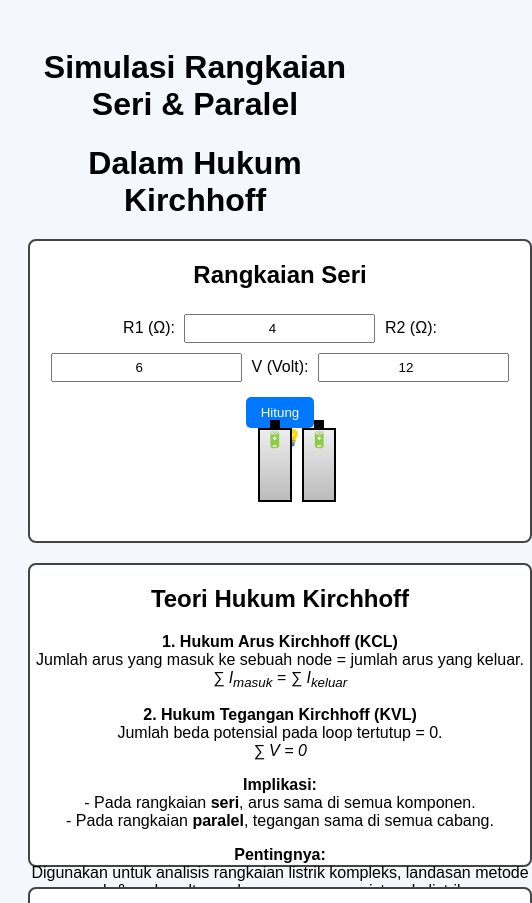
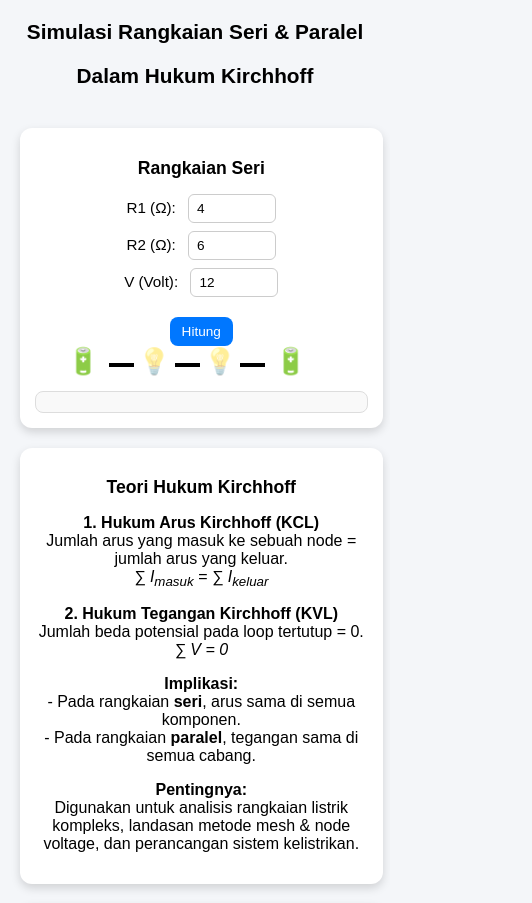
Before and after one commit to ZakyCode/Hukum_kirchhoff, a plain HTML site: page index.html in a window 390 px wide. Shown: the top 903 px of the page, 532 px wide, since content can reach past the window. Drawn offline with Linux system fonts and the light colour scheme.

Commit message:
Update style.css

```diff
--- a/style.css
+++ b/style.css
@@ -1,168 +1,155 @@
 body {
   font-family: Arial, sans-serif;
-  background: #f4f7fb;
   text-align: center;
+  background: #f4f6f9;
+  margin: 0;
+  padding: 0;
+}
+
+h1 {
+  margin: 20px 0;
+  font-size: 2rem;
+}
+
+.container {
+  display: flex;
+  flex-wrap: wrap;
+  justify-content: center;
+  gap: 20px;
   padding: 20px;
 }
-h1 { margin-bottom: 10px; }
+
+/* Kartu rangkaian */
 .circuit {
-  position: relative;
-  margin: 20px auto;
-  width: 500px;
-  height: 300px;
-  border: 2px solid #444;
-  background: #fff;
-  border-radius: 8px;
+  background: white;
+  border-radius: 12px;
+  box-shadow: 0 4px 10px rgba(0,0,0,0.15);
+  padding: 20px;
+  min-width: 280px;
+  flex: 1 1 400px;
+  max-width: 600px;
 }
 
-/* Node */
-.node {
-  position: absolute;
-  width: 18px;
-  height: 18px;
-  border-radius: 50%;
-  background: #222;
-}
-.node-label {
-  position: absolute;
-  font-size: 14px;
-  font-weight: bold;
-  color: #333;
+.circuit h2 {
+  margin-bottom: 15px;
+  font-size: 1.3rem;
 }
 
-/* Resistor */
-.resistor {
-  position: absolute;
-  width: 60px;
-  height: 10px;
-  background: #ccc;
-  border: 2px solid #555;
-  border-radius: 5px;
+/* Input */
+.circuit label {
+  display: block;
+  margin: 8px 0;
+  font-size: 0.95rem;
 }
 
-/* Baterai */
+.circuit input {
+  padding: 6px 8px;
+  font-size: 1rem;
+  border: 1px solid #ccc;
+  border-radius: 6px;
+  margin-left: 8px;
+  width: 100px;
+}
+
+button {
+  margin-top: 12px;
+  padding: 10px 18px;
+  border: none;
+  border-radius: 8px;
+  background: #0077ff;
+  color: white;
+  font-size: 1rem;
+  cursor: pointer;
+  transition: background 0.3s;
+}
+
+button:hover {
+  background: #005fcc;
+}
+
+
+
+/* Lampu & baterai */
+.lamp {
+  font-size: 2rem;
+  transition: 0.3s;
+  opacity: 0.4;
+}
+
+.lamp.on {
+  color: gold;
+  opacity: 1;
+  text-shadow: 0 0 15px gold;
+}
+
 .battery {
-  position: absolute;
-  width: 30px;
-  height: 70px;
-  border: 2px solid #000;
-  background: linear-gradient(to bottom, #eee, #bbb);
-}
-.battery::before {
-  content: "";
-  position: absolute;
-  top: -10px;
-  left: 10px;
-  width: 10px;
-  height: 10px;
-  background: #000;
+  font-size: 2rem;
+  margin: 5px;
 }
 
 /* Kabel */
 .wire {
-  position: absolute;
   background: black;
 }
-#wire-seri-top { top: 55px; left: 160px; width: 140px; height: 4px; }
-#wire-seri-mid { top: 125px; left: 240px; width: 4px; height: 75px; }
-#wire-seri-bottom { top: 200px; left: 160px; width: 140px; height: 4px; }
 
-#wire-par-top { top: 55px; left: 160px; width: 200px; height: 4px; }
-#wire-par-left { top: 55px; left: 160px; width: 4px; height: 145px; }
-#wire-par-right { top: 55px; left: 360px; width: 4px; height: 145px; }
-#wire-par-bottom { top: 200px; left: 160px; width: 200px; height: 4px; }
-
-/* Panah arus */
-.arrow {
-  position: absolute;
-  width: 12px;
-  height: 12px;
-  border: solid red;
-  border-width: 0 3px 3px 0;
+.wire.horizontal {
   display: inline-block;
-}
-#arrowSeri {
-  transform: rotate(90deg);
-  animation: moveSeri 3s linear infinite;
-}
-#arrowR1 {
-  top: 80px; left: 180px;
-  transform: rotate(90deg);
-  animation: moveR1 2s linear infinite;
-}
-#arrowR2 {
-  top: 80px; left: 320px;
-  transform: rotate(90deg);
-  animation: moveR2 2s linear infinite;
-}
-@keyframes moveSeri {
-  0% { top: 60px; left: 120px; opacity: 0; }
-  25% { top: 120px; left: 120px; opacity: 1; }
-  50% { top: 180px; left: 120px; opacity: 1; }
-  75% { top: 240px; left: 120px; opacity: 1; }
-  100% { top: 280px; left: 120px; opacity: 0; }
-}
-@keyframes moveR1 {
-  0% { top: 60px; opacity: 0; }
-  50% { top: 120px; opacity: 1; }
-  100% { top: 200px; opacity: 0; }
-}
-@keyframes moveR2 {
-  0% { top: 60px; opacity: 0; }
-  50% { top: 120px; opacity: 1; }
-  100% { top: 200px; opacity: 0; }
+  width: 40px;
+  height: 4px;
+  vertical-align: middle;
 }
 
-/* Loop tegangan */
-.loop {
-  position: absolute;
-  width: 420px;
-  height: 240px;
-  border: 2px dashed blue;
-  border-radius: 20px;
-  top: 30px;
-  left: 30px;
-  animation: blink 2s linear infinite;
-}
-@keyframes blink {
-  0%,100% { opacity: 1; }
-  50% { opacity: 0.3; }
+/* Arus */
+.current {
+  position: relative;
+  display: inline-block;
+  font-size: 1.2rem;
+  opacity: 0;
 }
 
-/* Info teks */
-.explain {
+.current.active {
+  opacity: 1;
+  animation: moveCurrent 2s linear infinite;
+}
+
+/* Animasi arus */
+@keyframes moveCurrent {
+  0% { transform: translateX(0); }
+  100% { transform: translateX(40px); }
+}
+
+/* Output */
+.output {
   margin-top: 15px;
-  font-size: 16px;
-  font-weight: bold;
-  color: #222;
-}
-.calc {
-  margin-top: 20px;
-  background: #fff;
-  border: 2px solid #333;
-  border-radius: 8px;
-  display: inline-block;
-  padding: 15px;
   text-align: left;
-}
-.form-input {
-  margin-top: 15px;
-  background: #eef3f9;
+  font-size: 0.95rem;
+  background: #f9f9f9;
   padding: 10px;
   border-radius: 8px;
+  border: 1px solid #ddd;
 }
-input, select {
-  padding: 5px;
-  margin: 5px;
-  text-align: center;
+
+/* --- Responsive --- */
+@media (max-width: 1024px) {
+  h1 { font-size: 1.8rem; }
+  .circuit { flex: 1 1 45%; }
 }
-button {
-  margin-top: 10px;
-  padding: 8px 15px;
-  border: none;
-  background: #0077ff;
-  color: #fff;
-  border-radius: 5px;
-  cursor: pointer;
+
+@media (max-width: 768px) {
+  .container { flex-direction: column; align-items: center; }
+  .circuit { width: 95%; }
+  h1 { font-size: 1.6rem; }
+  .circuit input { width: 80px; font-size: 0.9rem; }
+  button { font-size: 0.9rem; padding: 8px 14px; }
 }
-button:hover { background: #005fcc; }
+
+@media (max-width: 480px) {
+  h1 { font-size: 1.3rem; }
+  .circuit { padding: 15px; }
+  .circuit h2 { font-size: 1.1rem; }
+  .lamp { font-size: 1.6rem; }
+  .battery { font-size: 1.6rem; }
+  .wire.horizontal { width: 25px; }
+  .circuit input { width: 70px; font-size: 0.85rem; }
+  button { font-size: 0.85rem; padding: 7px 12px; }
+}
```
